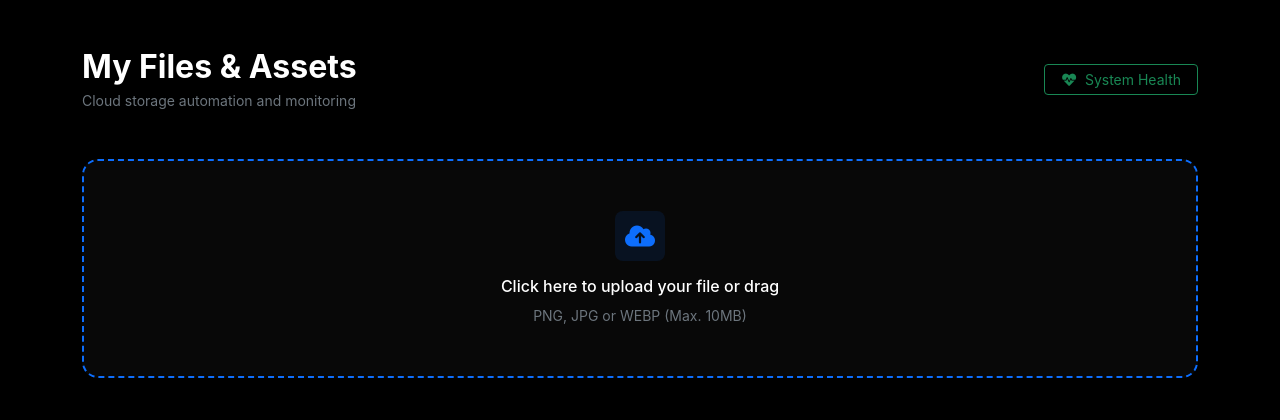
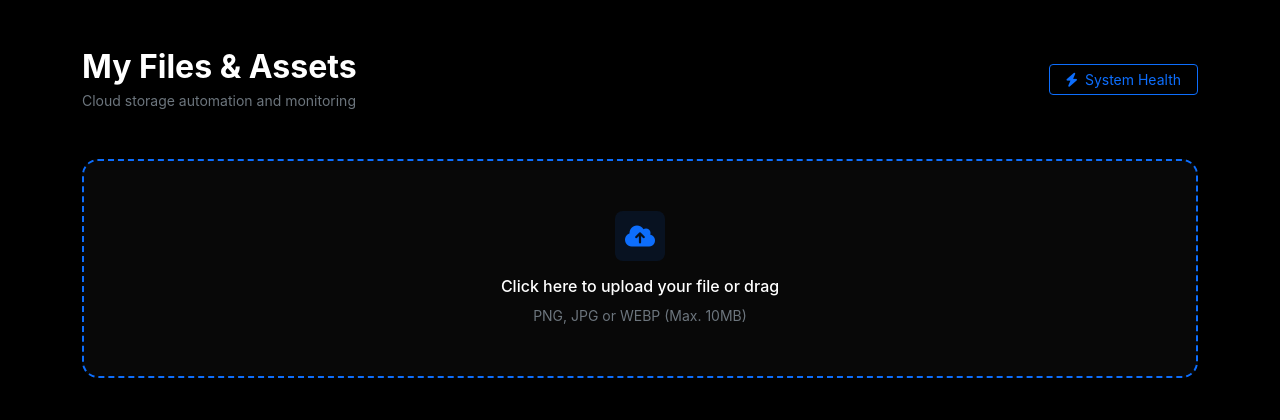
Before and after one commit to Vynts/lks_cloud_kota, a Flask app: page / in a window 1280 px wide. Shown: the top 420 px of the page. Run offline with Flask 3, Linux system fonts and the light colour scheme; data that the repository does not hold is empty.

Commit message:
Add files via upload

```diff
--- a/app.py
+++ b/app.py
@@ -9,7 +9,7 @@ app = Flask(__name__)
 app.secret_key = os.getenv('secret_key')
 
 @app.route('/')
-def dasdhboard():
+def dashboard():
     search_q = request.args.get('q', '')
     data_files = get_all_files(search_q)
 
--- a/templates/index.html
+++ b/templates/index.html
@@ -53,8 +53,8 @@
             <p class="text-secondary small mb-0">Cloud storage automation and monitoring</p>
         </div>
         <div class="d-flex gap-2">
-            <button class="btn btn-outline-success btn-sm px-3 shadow-sm" data-bs-toggle="modal" data-bs-target="#healthModal" onclick="checkHealth()">
-                <i class="fa-solid fa-heart-pulse me-1"></i> System Health
+            <button class="btn btn-outline-primary btn-sm px-3 shadow-sm" data-bs-toggle="modal" data-bs-target="#healthModal" onclick="checkHealth()">
+                <i class="fa-solid fa-bolt me-1"></i> System Health
             </button>
         </div>
     </div>
```
Also changed, not shown: README.md, config.py (line endings or trailing spaces), database.sql (line endings or trailing spaces), lambda/lambda.py (line endings or trailing spaces), requirements.txt (line endings or trailing spaces), static/style.css (line endings or trailing spaces).
